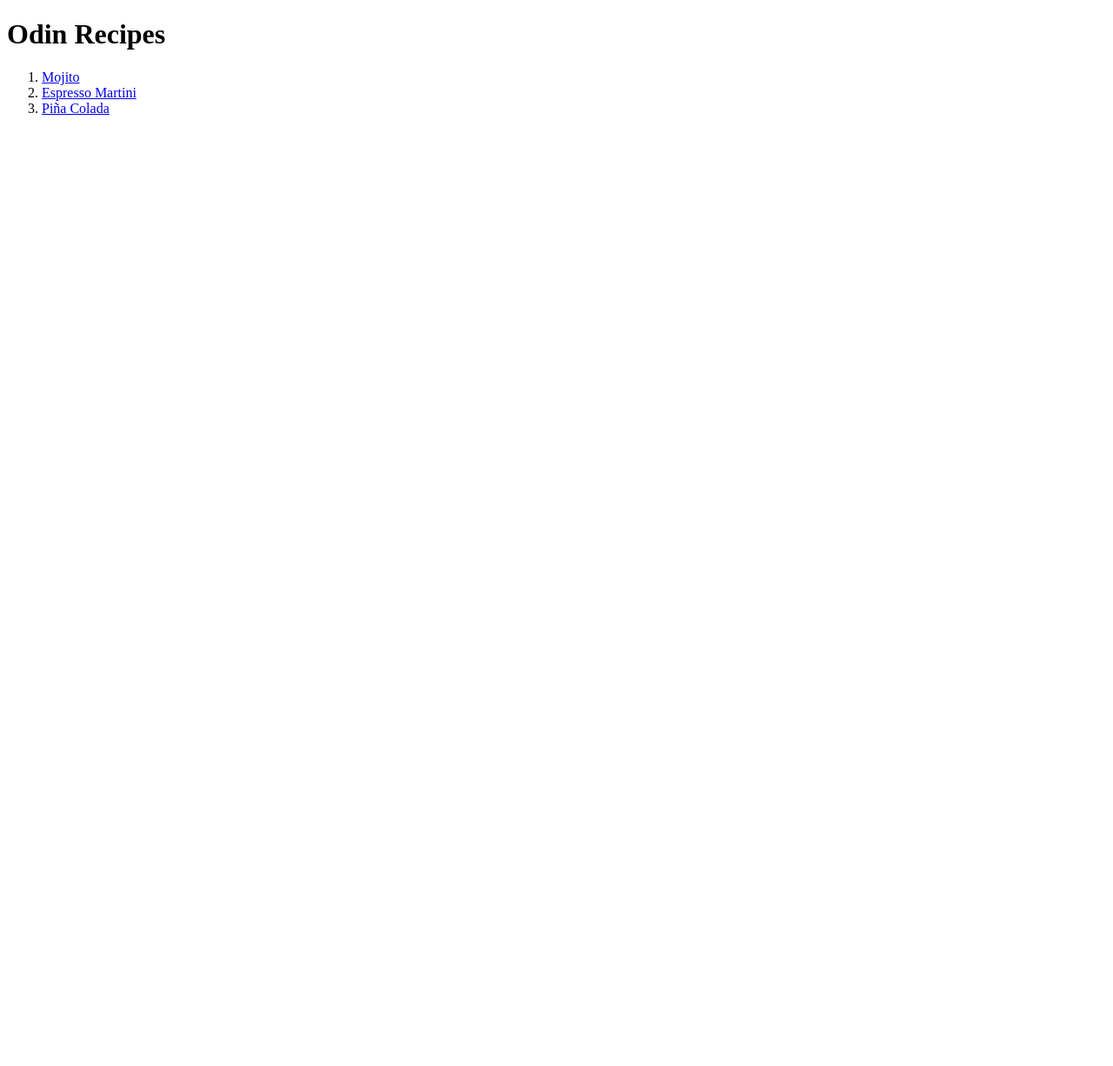
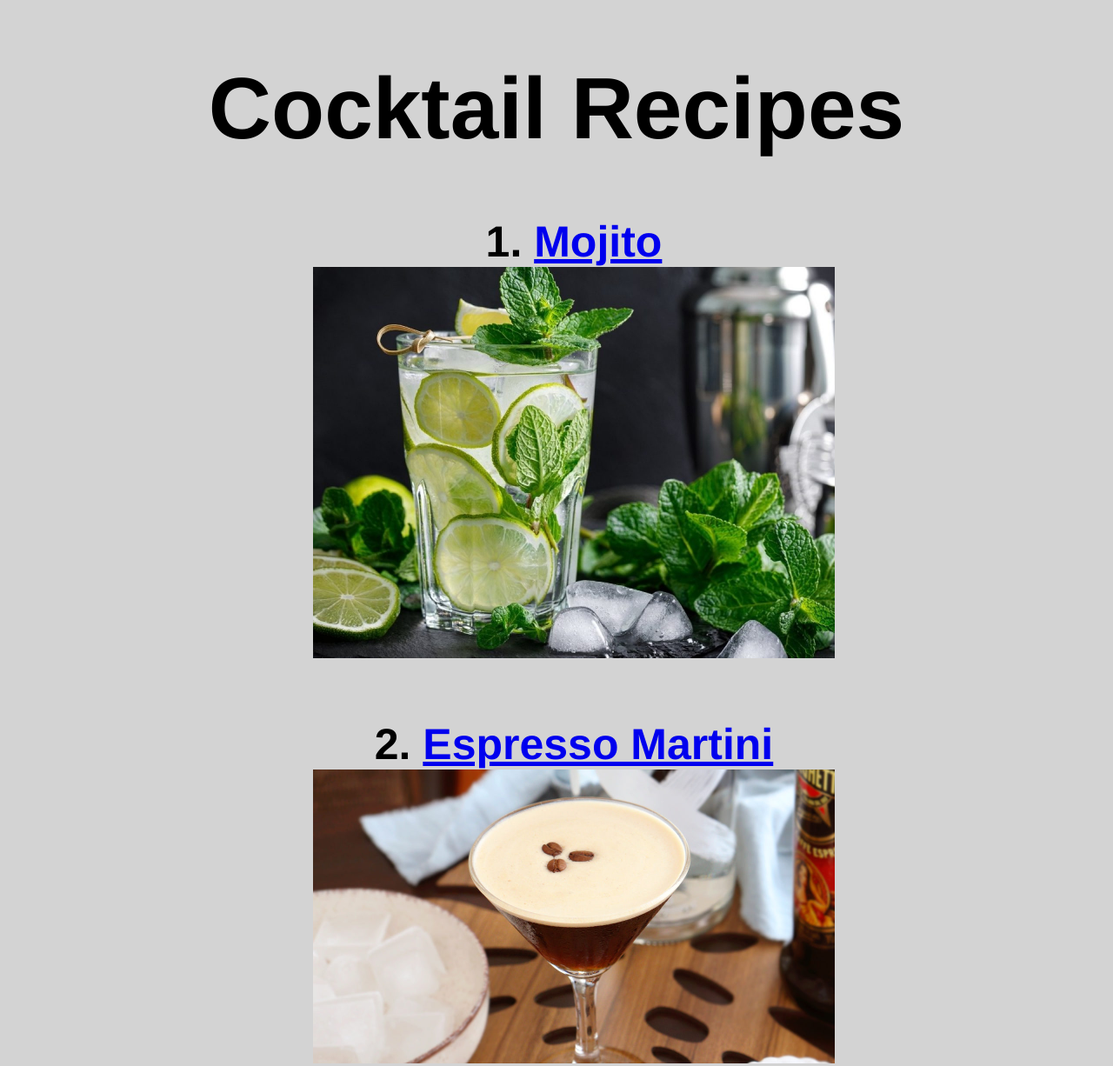
Before and after one commit to gioarago/odin-recipes, a plain HTML site: page index.html in a window 1280 px wide. Shown: the top 1226 px of the page at 87% size. Before the commit the page ends 800 px from the top, so only its background shows below. Drawn offline with Linux system fonts and the light colour scheme.

Commit message:
Add CSS file and add classes in HTML file
Add basic CSS, in the HTML files have been added the necessary classes and link the style file

```diff
--- a/index.html
+++ b/index.html
@@ -2,15 +2,24 @@
 <html lang="en">
     <head>
         <meta charset="UTF-8">
-        <title>Coctail Recipes</title>
+        <title>Cocktail Recipes</title>
+        <link rel="stylesheet" href="./style.css">
     </head>
 
     <body>
-        <h1>Odin Recipes</h1>
+        <h1>Cocktail Recipes</h1>
         <ol>
-            <li> <a href="./recipes/mojito.html">Mojito</a> </li>
-            <li> <a href="./recipes/espresso-martini.html">Espresso Martini</a> </li>
-            <li> <a href="./recipes/pina-colada.html">Piña Colada</a> </li>
+            <li> <a class="index link" href="./recipes/mojito.html">Mojito</a></li>
+            <img class="mojito" src="./img/mojito.jpg" alt="Mojito">
+            <div>-</div>
+
+            <li> <a class="index link" href="./recipes/espresso-martini.html">Espresso Martini</a> </li>
+            <img class="espresso-martini" src="./img/martini-espresso.jpg" alt="Espresso Martini">
+            <div>-</div>
+
+            <li> <a class="index link" href="./recipes/pina-colada.html">Piña Colada</a> </li>
+            <img class="pina-colada" src="./img/pina-colada.jpg" alt="Pina Colada">
+            <div>-</div>
         </ol>
     </body>
 </html>
--- /dev/null
+++ b/style.css
@@ -0,0 +1,24 @@
+* {
+    text-align: center;
+    list-style-position: inside;
+    font-family: 'Franklin Gothic Medium', 'Arial Narrow', Arial, sans-serif;
+    background: fixed lightgrey;
+}
+
+div {
+    color: lightgray;
+}
+
+h1 {
+    font-size: 100px;
+}
+
+ol {
+    font-size: 50px;
+    font-weight: bold;
+}
+
+img {
+    width: 600px;
+
+}
```
Also changed, not shown: recipes/espresso-martini.html (+3 -1 lines), recipes/mojito.html (+3 -2 lines), recipes/pina-colada.html (+3 -1 lines).
